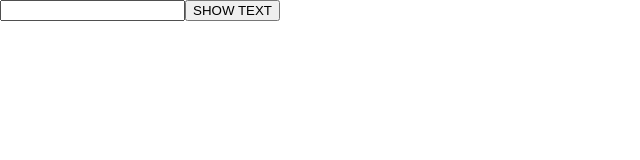
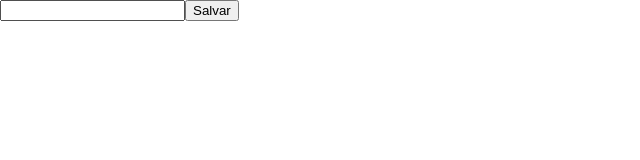
Before and after one commit to BrunaCardoso7/react, a React (Create React App) app in the folder meu-app/: page / in a window 1280 px wide. Shown: the top 160 px of the page, without its empty margins (0-640 px from the left). Built offline with nearby package versions, Linux system fonts and the light colour scheme.

Commit message:
começando o dia com react

```diff
--- a/meu-app/src/components/App4.js
+++ b/meu-app/src/components/App4.js
@@ -22,7 +22,7 @@ class App4 extends React.Component{
             return(
                 <>
                     <input type="text" value={ this.state.nome } onChange={ this.changeTxtName }/>
-                    <button onClick={ this.persistNome }>SHOW TEXT</button>
+                    <button onClick={ this.persistNome }>Salvar</button>
                 </>
             )
         }
```
